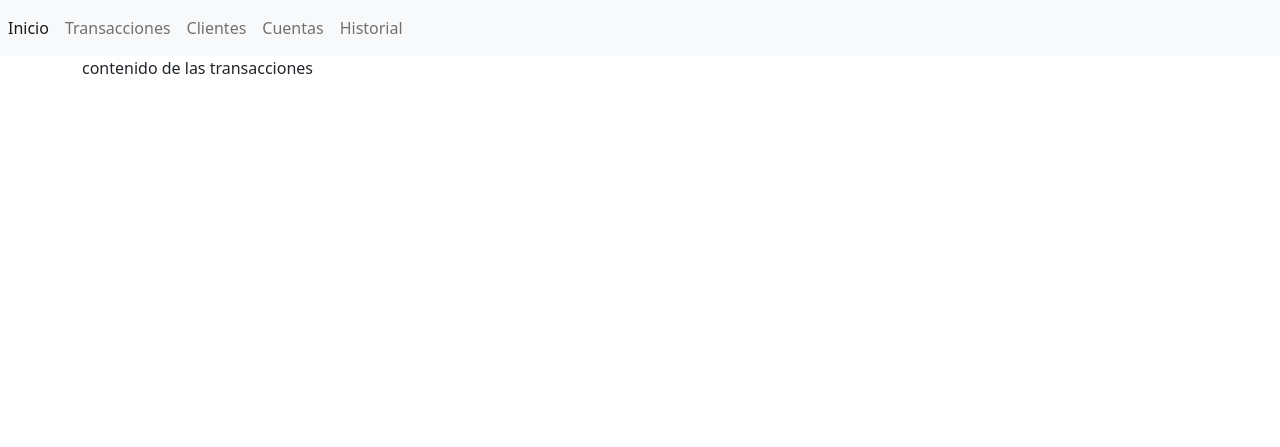
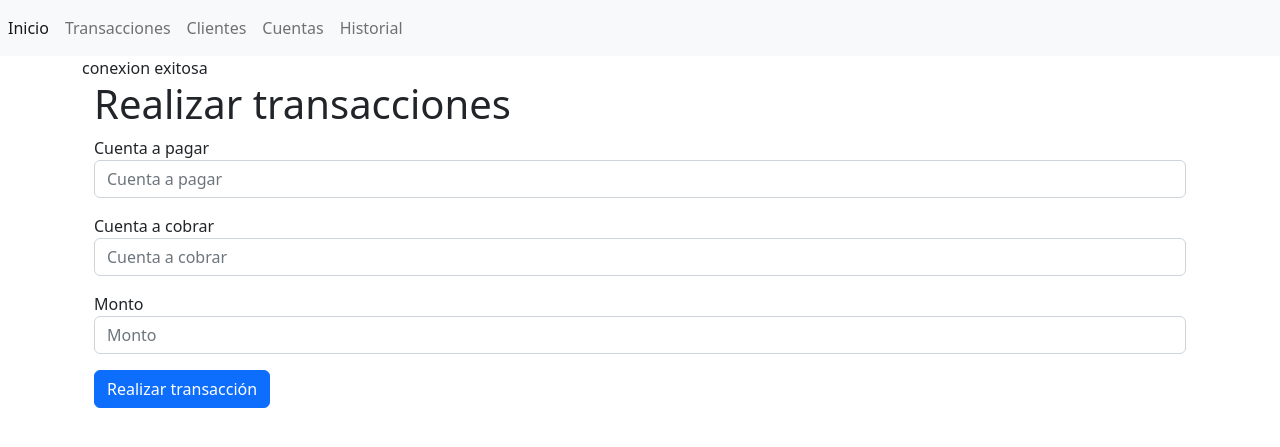
Before and after one commit to JaviBlaus/Sistemas-Op, a PHP site: page /transacciones.php in a window 1280 px wide. Shown: the top 447 px of the page. Run offline with PHP 8.4, Linux system fonts and the light colour scheme.

Commit message:
Update transacciones.php

```diff
--- a/websito/secciones/transacciones.php
+++ b/websito/secciones/transacciones.php
@@ -1,3 +1,100 @@
-<?php include("../templates/cabecera.php");?>
-    contenido de las transacciones
-<?php include("../templates/pie.php");?>
+<?php
+include("../templates/cabecera.php");
+include("../configuraciones/bd.php");
+$conexionBD = BD::crearInstancia();
+if ($_SERVER['REQUEST_METHOD'] === 'POST') {
+  // Obtener los datos del formulario
+  $cta_paga = $_POST['cta_paga'];
+  $cta_cobra = $_POST['cta_cobra'];
+  $monto = $_POST['monto'];
+
+  // Validar los datos
+  if (!empty($cta_paga) && !empty($cta_cobra) && !empty($monto)) {
+    // Verificar si existen en la tabla "cuenta"
+    $sql_verificar_cuentas = "SELECT COUNT(*) FROM cuenta WHERE cuenta IN (:cta_paga, :cta_cobra)";
+    $consulta_verificar_cuentas = $conexionBD->prepare($sql_verificar_cuentas);
+    $consulta_verificar_cuentas->bindParam(':cta_paga', $cta_paga);
+    $consulta_verificar_cuentas->bindParam(':cta_cobra', $cta_cobra);
+    $consulta_verificar_cuentas->execute();
+    $cuentas_existen = $consulta_verificar_cuentas->fetchColumn();
+
+    if ($cuentas_existen == 2) {
+      // 1. Obtener el saldo de la cuenta a pagar
+      $sql_saldo_paga = "SELECT monto_cuenta FROM cuenta WHERE cuenta = :cta_paga";
+      $consulta_saldo_paga = $conexionBD->prepare($sql_saldo_paga);
+      $consulta_saldo_paga->bindParam(':cta_paga', $cta_paga);
+      $consulta_saldo_paga->execute();
+      $saldo_paga = $consulta_saldo_paga->fetchColumn();
+
+      if ($saldo_paga >= $monto) {
+        // 2. Actualizar el saldo de la cuenta a pagar
+        $nuevo_saldo_paga = $saldo_paga - $monto;
+        $sql_actualizar_saldo_paga = "UPDATE cuenta SET monto_cuenta = :nuevo_saldo_paga WHERE cuenta = :cta_paga";
+        $consulta_actualizar_saldo_paga = $conexionBD->prepare($sql_actualizar_saldo_paga);
+        $consulta_actualizar_saldo_paga->bindParam(':nuevo_saldo_paga', $nuevo_saldo_paga);
+        $consulta_actualizar_saldo_paga->bindParam(':cta_paga', $cta_paga);
+        $consulta_actualizar_saldo_paga->execute();
+        // 3. Obtener el saldo de la cuenta a cobrar
+        $sql_saldo_cobra = "SELECT monto_cuenta FROM cuenta WHERE cuenta = :cta_cobra";
+        $consulta_saldo_cobra = $conexionBD->prepare($sql_saldo_cobra);
+        $consulta_saldo_cobra->bindParam(':cta_cobra', $cta_cobra);
+        $consulta_saldo_cobra->execute();
+        $saldo_cobra = $consulta_saldo_cobra->fetchColumn();
+
+        // 4. Actualizar el saldo de la cuenta a cobrar
+        $nuevo_saldo_cobra = $saldo_cobra + $monto;
+        $sql_actualizar_saldo_cobra = "UPDATE cuenta SET monto_cuenta = :nuevo_saldo_cobra WHERE cuenta = :cta_cobra";
+        $consulta_actualizar_saldo_cobra = $conexionBD->prepare($sql_actualizar_saldo_cobra);
+        $consulta_actualizar_saldo_cobra->bindParam(':nuevo_saldo_cobra', $nuevo_saldo_cobra);
+        $consulta_actualizar_saldo_cobra->bindParam(':cta_cobra', $cta_cobra);
+        $consulta_actualizar_saldo_cobra->execute();
+
+        // 5. Guardar la transacción en la tabla de transacciones
+        $sql_guardar_transaccion = "INSERT INTO transacciones (cta_paga_transa, cta_cobra_transa, monto_transa, fecha_transa) VALUES (:cta_paga, :cta_cobra, :monto, NOW())";
+        $consulta_guardar_transaccion = $conexionBD->prepare($sql_guardar_transaccion);
+        $consulta_guardar_transaccion->bindParam(':cta_paga', $cta_paga);
+        $consulta_guardar_transaccion->bindParam(':cta_cobra', $cta_cobra);
+        $consulta_guardar_transaccion->bindParam(':monto', $monto);
+        $consulta_guardar_transaccion->execute();
+
+        echo "Transacción realizada con éxito";
+      } else {
+
+        echo "Error: Saldo insuficiente en la cuenta a pagar";
+      }
+    } else {
+
+      echo "Error: Las cuentas especificadas no existen";
+    }
+  } else {
+
+    echo "Error: Por favor, complete todos los campos";
+  }
+}
+?>
+
+<div class="container">
+  <h1>Realizar transacciones</h1>
+  <form action="transacciones.php" method="post">
+    <div class="mb-3">
+      <label for="cta_paga">Cuenta a pagar</label>
+      <input type="text" class="form-control" name="cta_paga" id="cta_paga" placeholder="Cuenta a pagar">
+    </div>
+    <div class="mb-3">
+      <label for="cta_cobra">Cuenta a cobrar</label>
+      <input type="text" class="form-control" name="cta_cobra" id="cta_cobra" placeholder="Cuenta a cobrar">
+    </div>
+    <div class="mb-3">
+      <label for="monto">Monto</label>
+      <input type="text" class="form-control" name="monto" id="monto" placeholder="Monto">
+</div>
+<button type="submit" class="btn btn-primary">Realizar transacción</button>
+
+  </form>
+  <?php if (isset($mensaje)) : ?>
+    <div class="mt-3">
+  <?php echo $mensaje; ?>
+</div>
+<?php endif; ?>
+</div>
+<?php include("../templates/pie.php"); ?>
```
